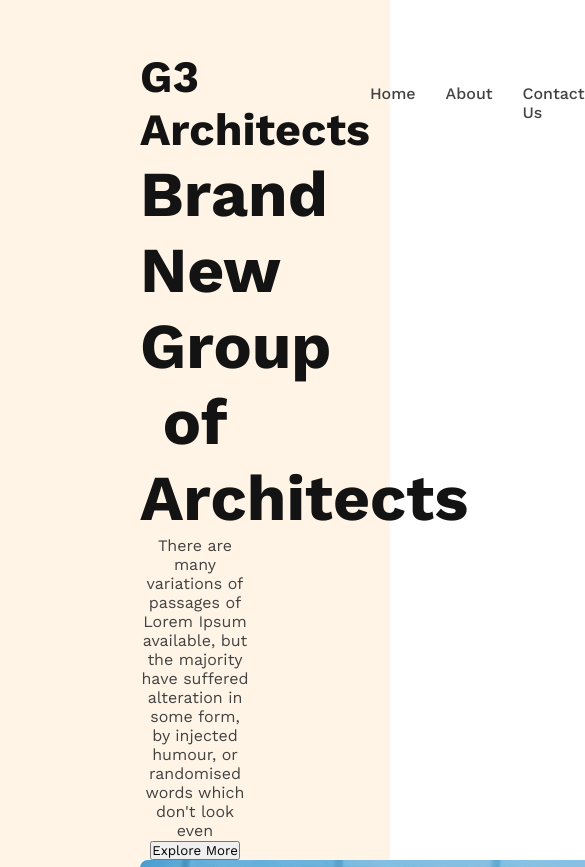
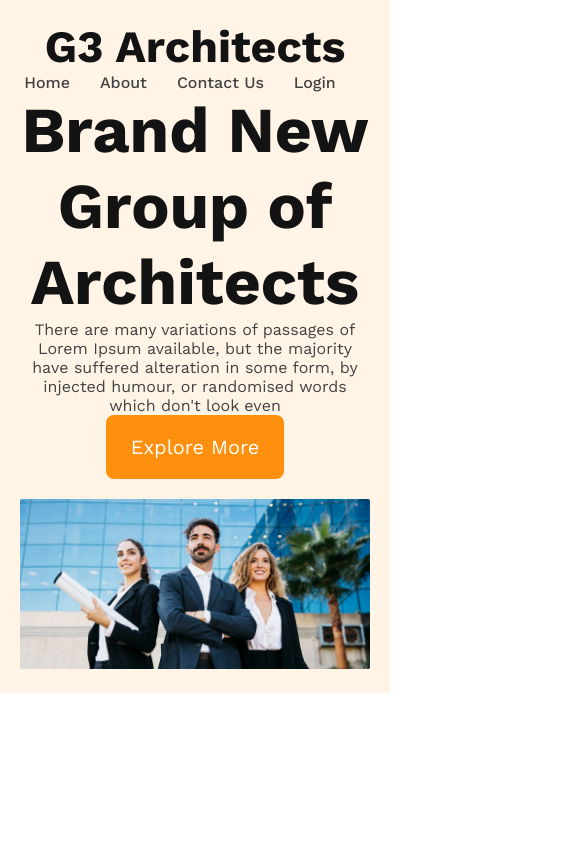
Before and after one commit to shafiqulislamsagor/module-9, a plain HTML site: page index.html in a window 390 px wide. Shown: the top 867 px of the page, 585 px wide, since content can reach past the window. After the commit the page ends 844 px from the top, so only its background shows below. Drawn offline with nearby package versions, Linux system fonts and the light colour scheme.

Commit message:
header part responsive mobile and tablet

```diff
--- a/style/style.css
+++ b/style/style.css
@@ -2,7 +2,13 @@
 @import url('https://fonts.googleapis.com/css2?family=Work+Sans:ital,wght@0,100..900;1,100..900&display=swap');
 /* shared styles */
 .btn-primary{
-
+    border-radius: 8px;
+    background: #ff900E;
+    padding: 20px 25px;
+    color: #fff;
+    font-size:1.25rem;
+    cursor: pointer;
+    border: 0;
 }
 
 /* CSS style */
@@ -54,3 +60,28 @@ nav li a{
 .banner-description{
     color: #424242;
 }
+.banner img{
+    width: 100%;
+    margin-top: 20px;
+}
+
+/* responsive media query */
+/* Mobile device */
+
+@media screen and (max-width: 576px) {
+    header{
+        padding: 20px;
+    }
+    nav {
+        flex-direction: column;
+    }
+}
+/* Tablet or medium devices */
+@media screen and (min-width: 576px) and (max-width: 960px) {
+    header{
+        padding: 50px;
+    }
+    nav {
+        flex-direction: column;
+    }
+}
```
